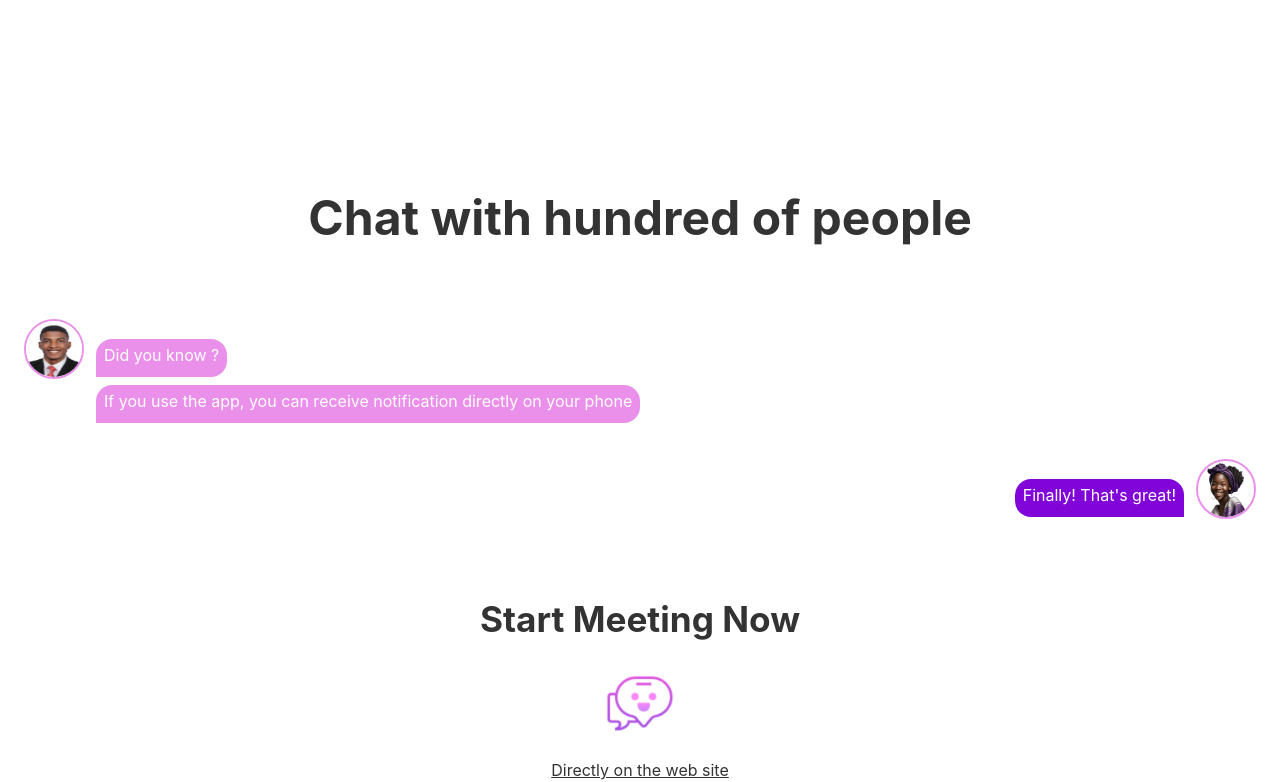
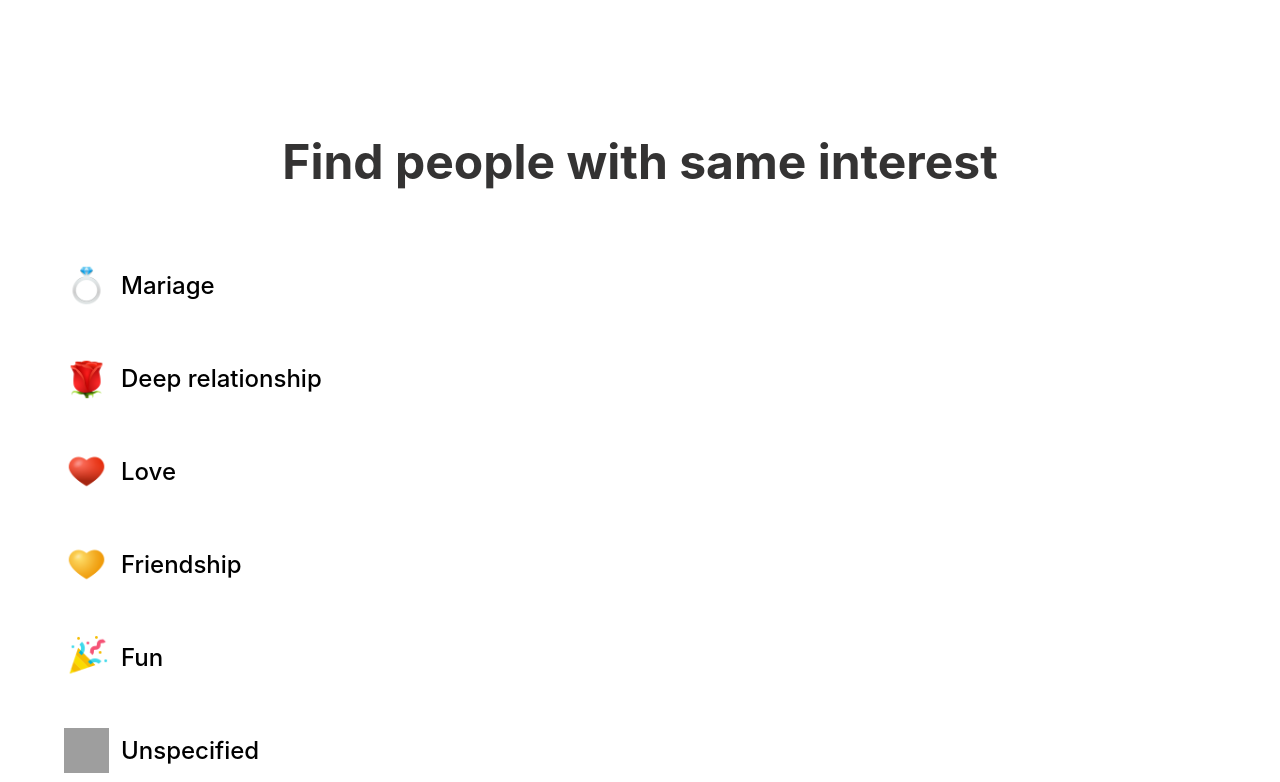
Before and after one commit to Trast00/Meet-Africans, a React (Create React App) app: page / in a window 1280 px wide. Shown: the part 1142-1924 px from the top of the page. Built offline with nearby package versions, Linux system fonts and the light colour scheme; grey boxes are pictures that could not be loaded.

Commit message:
Add interest sections

```diff
--- a/src/App.js
+++ b/src/App.js
@@ -4,6 +4,7 @@ import Header from './components/header/Header';
 import Download from './components/home/dowload/Download';
 import Features from './components/home/Features/Features';
 import Headline from './components/home/headline/Headline';
+import Interests from './components/home/interests/Interests';
 import PresentationChat from './components/home/presentations/PresentationChat';
 
 function App() {
@@ -12,6 +13,7 @@ function App() {
       <Headline />
       <Header />
       <Features />
+      <Interests />
       <PresentationChat />
       <Download />
       <Footer />
--- a/src/components/footer/footer.css
+++ b/src/components/footer/footer.css
@@ -4,6 +4,7 @@
   background-image: url('../../assets/backgrounds/footer_mobile.png');
   background-repeat: no-repeat;
   background-size: cover;
+  margin-top: 80px;
 }
 
 .footer .logo-wrapper {
--- a/src/components/home/dowload/download.css
+++ b/src/components/home/dowload/download.css
@@ -1,7 +1,7 @@
 .dowload {
   flex-direction: column-reverse;
   flex-wrap: wrap;
-  padding-bottom: 50px;
+  margin-top: 80px;
 }
 
 .dowload section {
--- /dev/null
+++ b/src/components/home/interests/Interests.css
@@ -0,0 +1,29 @@
+.interests {
+  margin-top: 80px;
+  flex-wrap: wrap;
+}
+
+.list-interests {
+  width: 100%;
+  padding: 24px;
+  display: grid;
+  grid-template-columns: 1fr;
+}
+
+.interest {
+  justify-content: flex-start;
+  margin-top: 24px;
+  margin-bottom: 24px;
+  padding-left: 40px;
+}
+
+.interest img {
+  width: 45px;
+  height: 45px;
+}
+
+.interest p {
+  font-size: 1.5rem;
+  font-weight: 500;
+  margin-left: 12px;
+}
--- /dev/null
+++ b/src/components/home/interests/Interests.jsx
@@ -0,0 +1,45 @@
+import React from 'react'
+import interest1 from '../../../assets/images/icons_mariage.png'
+import interest2 from '../../../assets/images/icons_love.png'
+import interest3 from '../../../assets/images/icons_deeprelation.png'
+import interest4 from '../../../assets/images/icons_frienship.png'
+import interest5 from '../../../assets/images/icons_fun.png'
+import interest6 from '../../../assets/images/icons_unknown.png'
+import './Interests.css'
+
+
+const Interests = () => {
+  return (
+    <div className='flex-center column interests'>
+      <h2 className='section-title'>Find people with same interest</h2>
+      <ul className='no-styling list-interests'>
+        <li className='flex-center interest'>
+          <img src={interest1} alt="mariage ring" />
+          <p>Mariage</p>
+        </li>
+        <li className='flex-center interest'>
+          <img src={interest3} alt="Love Red Rose" />
+          <p>Deep relationship</p>
+        </li>
+        <li className='flex-center interest'>
+          <img src={interest2} alt="Love red heart" />
+          <p>Love</p>
+        </li>
+        <li className='flex-center interest'>
+          <img src={interest4} alt="Friendship yellow heart" />
+          <p>Friendship</p>
+        </li>
+        <li className='flex-center interest'>
+          <img src={interest5} alt="Party" />
+          <p>Fun</p>
+        </li>
+        <li className='flex-center interest'>
+          <img src={interest6} alt="" />
+          <p>Unspecified</p>
+        </li>
+      </ul>
+    </div>
+  )
+}
+
+export default Interests
--- a/src/components/home/presentations/presentations.css
+++ b/src/components/home/presentations/presentations.css
@@ -1,5 +1,5 @@
 .presentation-chat {
-  margin-top: 160px;
+  margin-top: 80px;
 }
 
 .chats {
```
